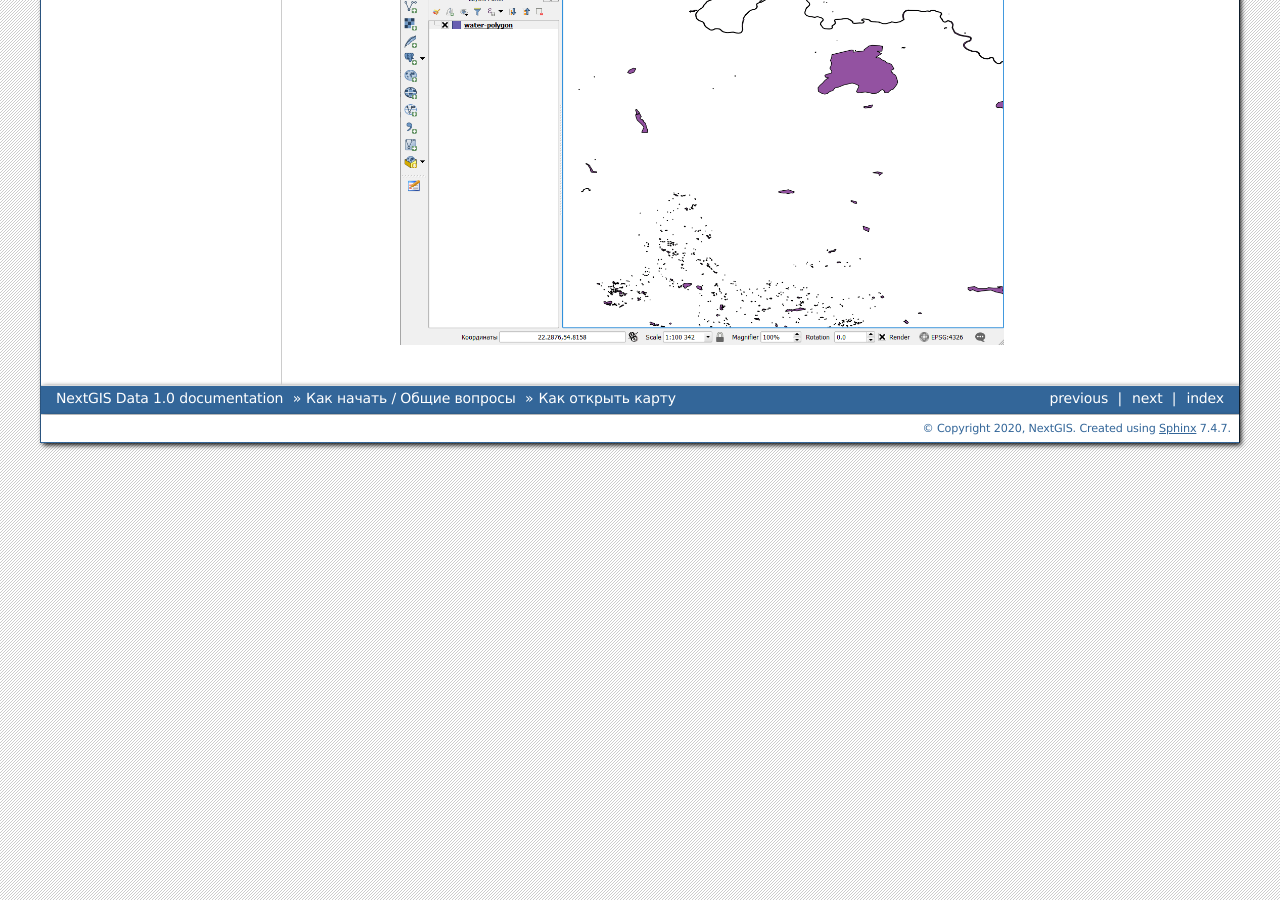
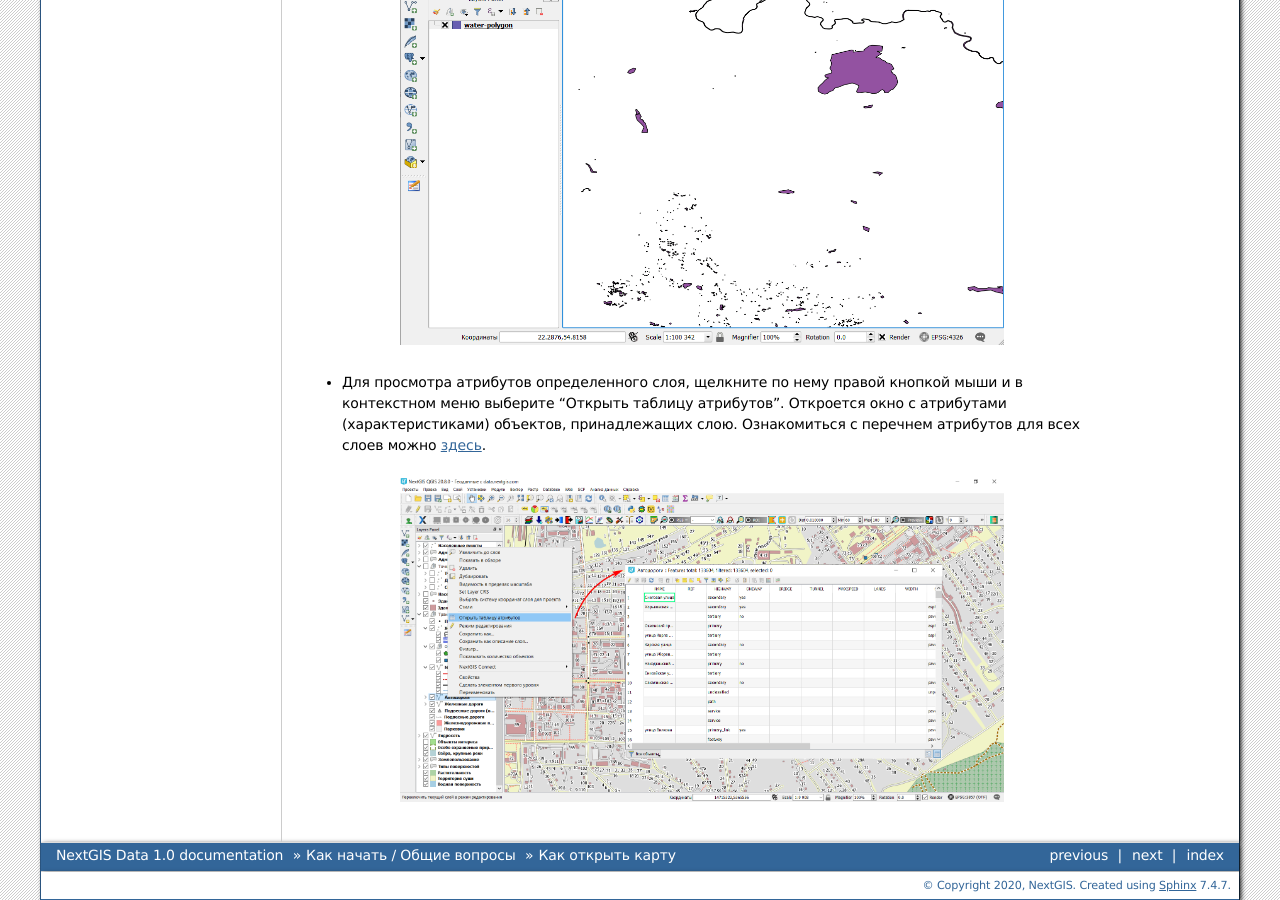
Before and after one commit to nextgis/docs_data, a Sphinx documentation site: the page built from source/open_map.rst, in a window 1280 px wide and 900 px high, scrolled down 1812 px. Built offline with Sphinx 7.4.7, drawn with Linux system fonts in a browser that asks for light colours; formulas are drawn with MathJax 3; pages that are not in the unit, such as notebooks, are missing from menus.

Commit message:
Update open_map.rst

```diff
--- a/source/open_map.rst
+++ b/source/open_map.rst
@@ -33,3 +33,10 @@
    :name: open_map4
    :align: center
    :width: 16cm
+
+* Для просмотра атрибутов определенного слоя, щелкните по нему правой кнопкой мыши и в контекстном меню выберите "Открыть таблицу атрибутов". Откроется окно с атрибутами (характеристиками) объектов, принадлежащих слою. Ознакомиться с перечнем атрибутов для всех слоев можно `здесь <https://docs.google.com/spreadsheets/d/1F83dtRH8c7O83E55ox3Kfh8Ibbh2TFL70nF5Iw_33d0/edit#gid=1897387324>`_.
+
+.. figure:: _static/open_map5.png
+   :name: open_map5
+   :align: center
+   :width: 16cm
```
